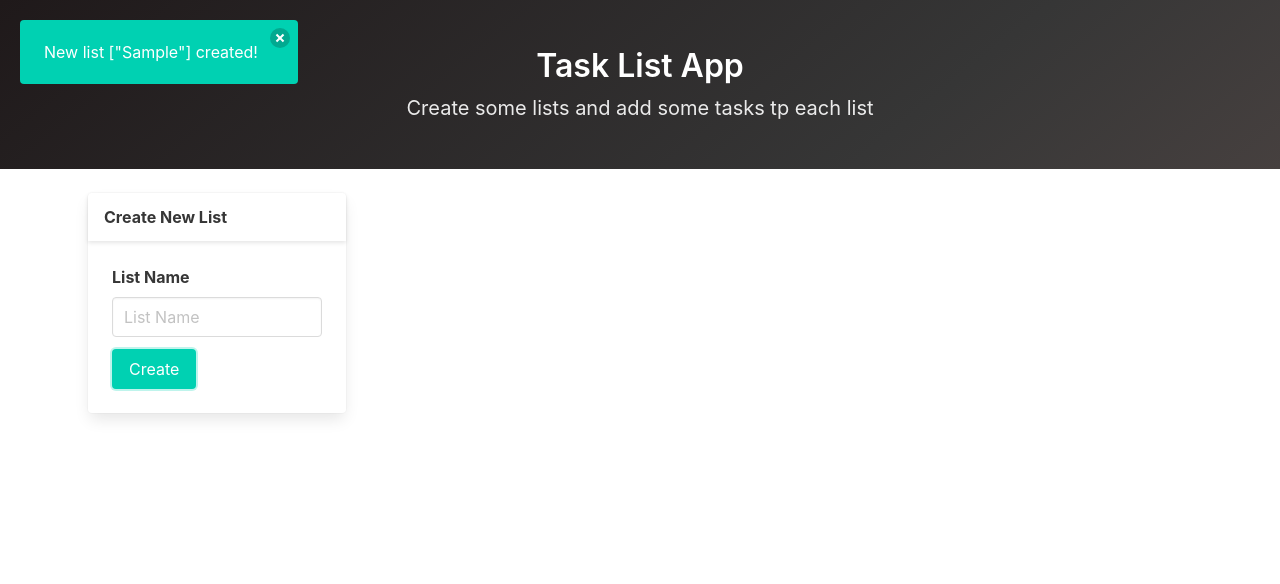
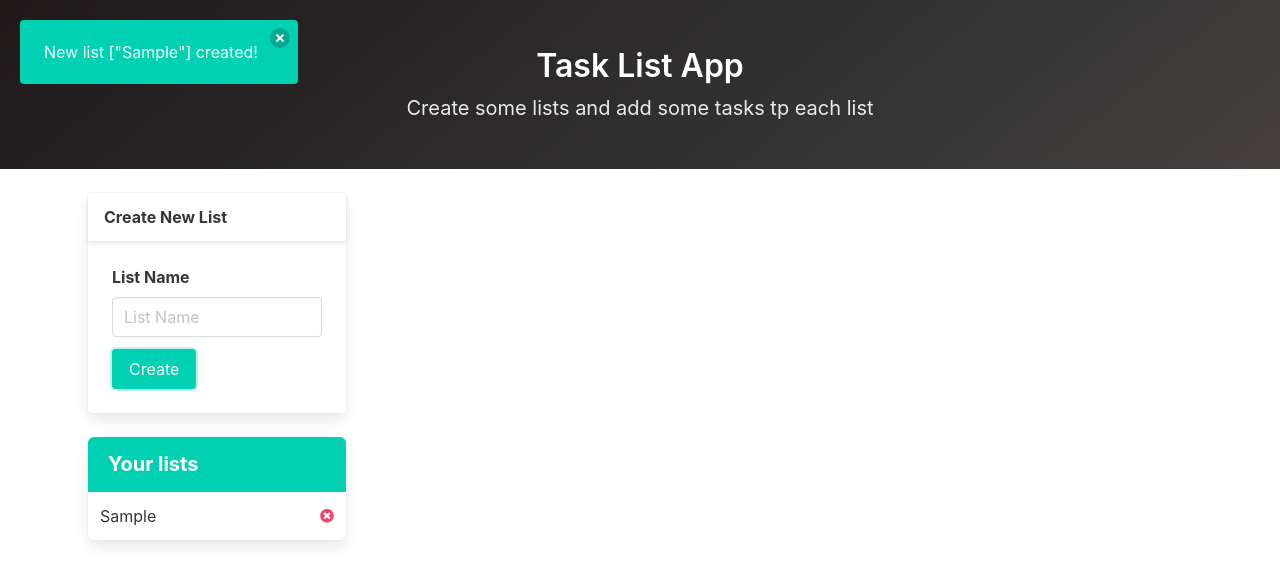
Before and after one commit to pablomaribondo/task-list-app, a React (Create React App) app: page / in a window 1280 px wide. Both pictures are taken after typing "Sample" into the empty fields and a click on the button "Create". Shown: the top 584 px of the page. Built offline with nearby package versions, Linux system fonts and the light colour scheme.

Commit message:
feat: lists component created

```diff
--- /dev/null
+++ b/src/components/Lists.tsx
@@ -0,0 +1,56 @@
+import { FC, useEffect } from 'react';
+import { useDispatch, useSelector } from 'react-redux';
+
+import { RootState } from '../store/store';
+import { getLists, setListToDelete, setListToEdit } from '../store/actions';
+import { List } from '../store/types';
+
+const Lists: FC = () => {
+  const dispatch = useDispatch();
+
+  const lists = useSelector((state: RootState) => state.list.lists);
+
+  useEffect(() => {
+    dispatch(getLists());
+  }, [dispatch]);
+
+  const setListToEditHandler = (id: string) => {
+    dispatch(setListToEdit(id));
+  };
+
+  const setListToDeleteHandler = (id: string) => {
+    dispatch(setListToDelete(id));
+  };
+
+  return (
+    <div className="panel is-primary">
+      <p className="panel-heading">Your lists</p>
+
+      <div>
+        {Object.keys(lists).length === 0 ? (
+          <p className="py-4 has-centered-text">No Lists</p>
+        ) : (
+          <div>
+            {Object.values(lists).map((list: List) => {
+              return (
+                <div key={list.id} className="panel-block py-3">
+                  <p onClick={() => setListToEditHandler(list.id)}>
+                    {list.name}
+                  </p>
+                  <span
+                    className="panel-icon has-text-danger"
+                    onClick={() => setListToDeleteHandler(list.id)}
+                  >
+                    <i className="fas fa-times-circle" />
+                  </span>
+                </div>
+              );
+            })}
+          </div>
+        )}
+      </div>
+    </div>
+  );
+};
+
+export default Lists;
--- a/src/components/Sidebar.tsx
+++ b/src/components/Sidebar.tsx
@@ -1,11 +1,13 @@
 import { FC } from 'react';
 
 import CreateNewList from './CreateNewList';
+import Lists from './Lists';
 
 const Sidebar: FC = () => {
   return (
     <div className="column is-3">
       <CreateNewList />
+      <Lists />
     </div>
   );
 };
```
